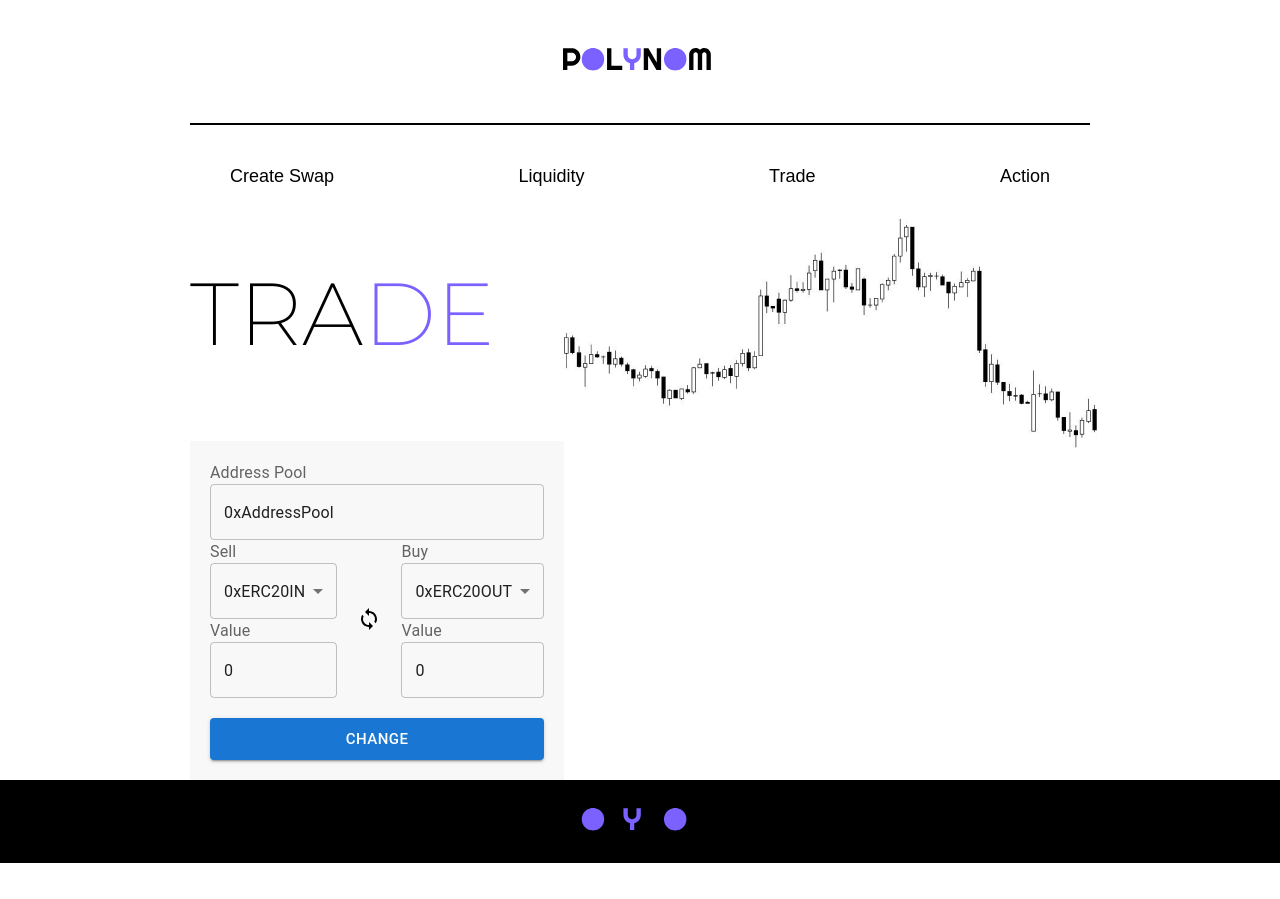
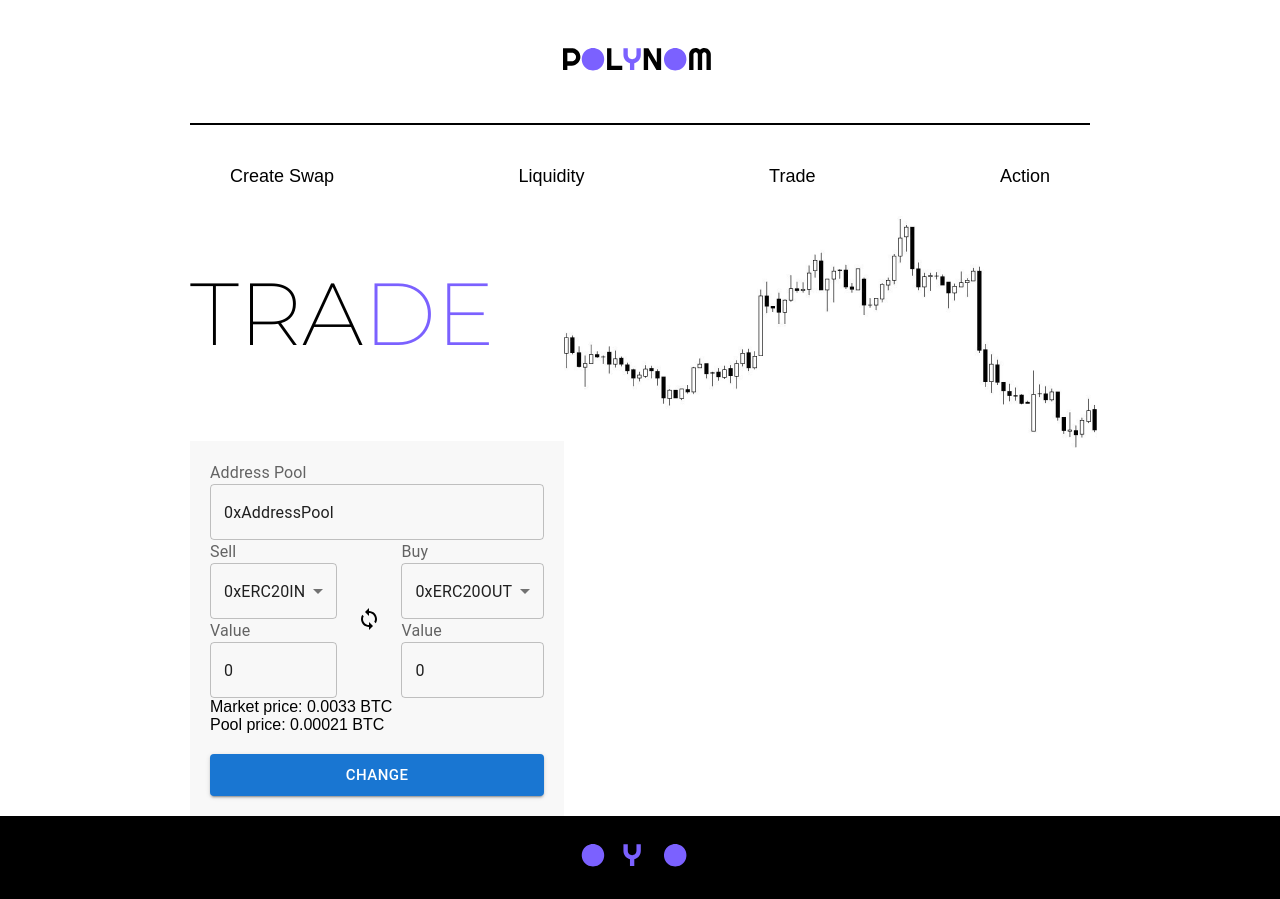
Before and after one commit to alpotapov/definition-hackathon, a React (Create React App) app: page /trade in a window 1280 px wide. Before the commit the page ends 863 px from the top, so only its background shows below. Built offline with nearby package versions, Linux system fonts and the light colour scheme; a web font is replaced by a local one.

Commit message:
Prices block stub

```diff
--- a/src/components/TradeSettings/TradeSettings.css
+++ b/src/components/TradeSettings/TradeSettings.css
@@ -21,6 +21,10 @@
   margin: 0 20px 0 20px;
 }
 
+.TradeSettings-prices {
+
+}
+
 .TradeSettings-cta {
   margin: 20px 0 0 0;
 }
--- a/src/components/TradeSettings/TradeSettings.jsx
+++ b/src/components/TradeSettings/TradeSettings.jsx
@@ -83,6 +83,10 @@ const TradeSettings = () => {
           />
         </div>
       </div>
+      <div className="TradeSettings-prices">
+        <div>Market price: 0.0033 BTC</div>
+        <div>Pool price: 0.00021 BTC</div>
+      </div>
       <div className="TradeSettings-cta">
         <Button
           className="TradeSettings-ctaButton"
```
